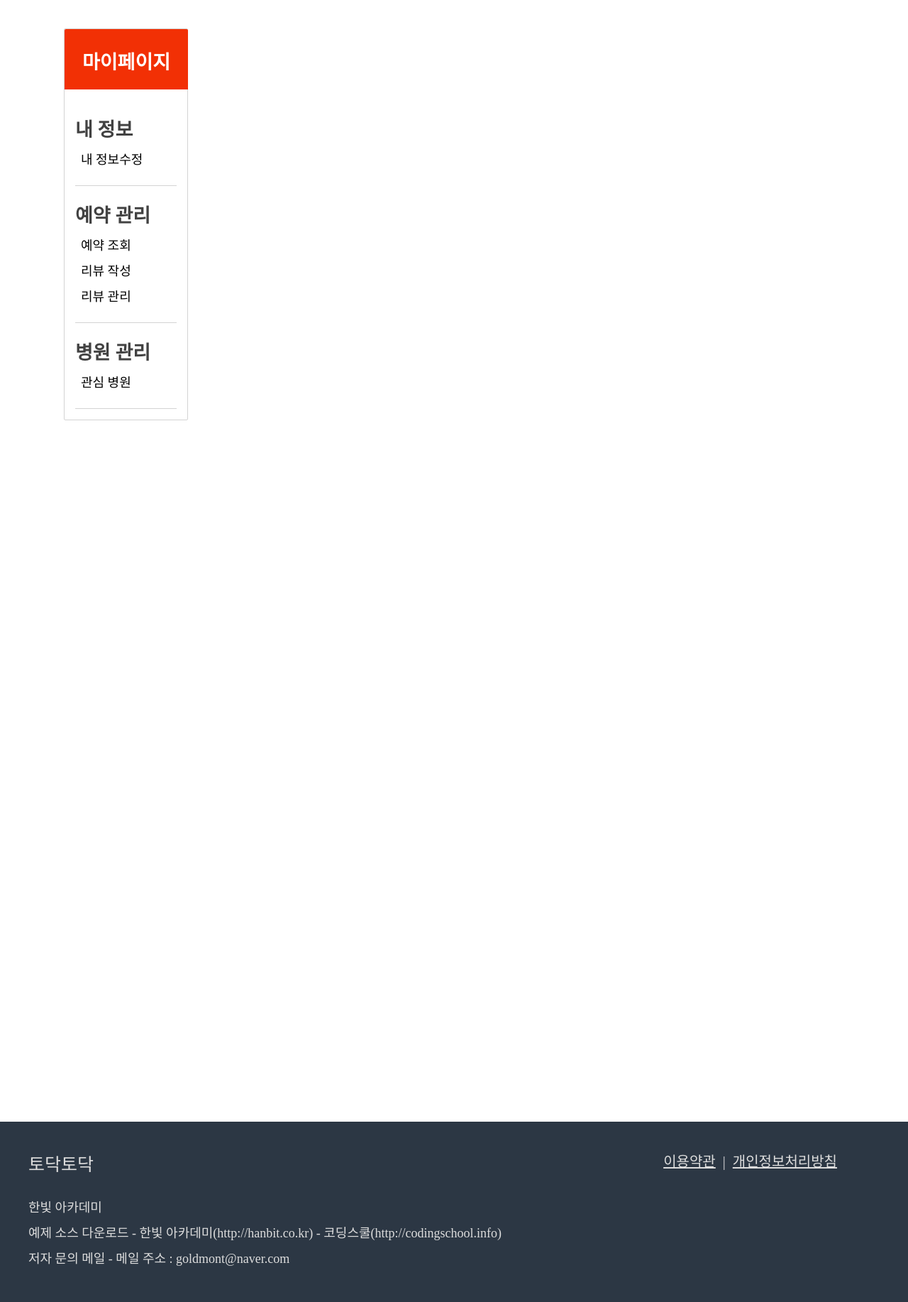
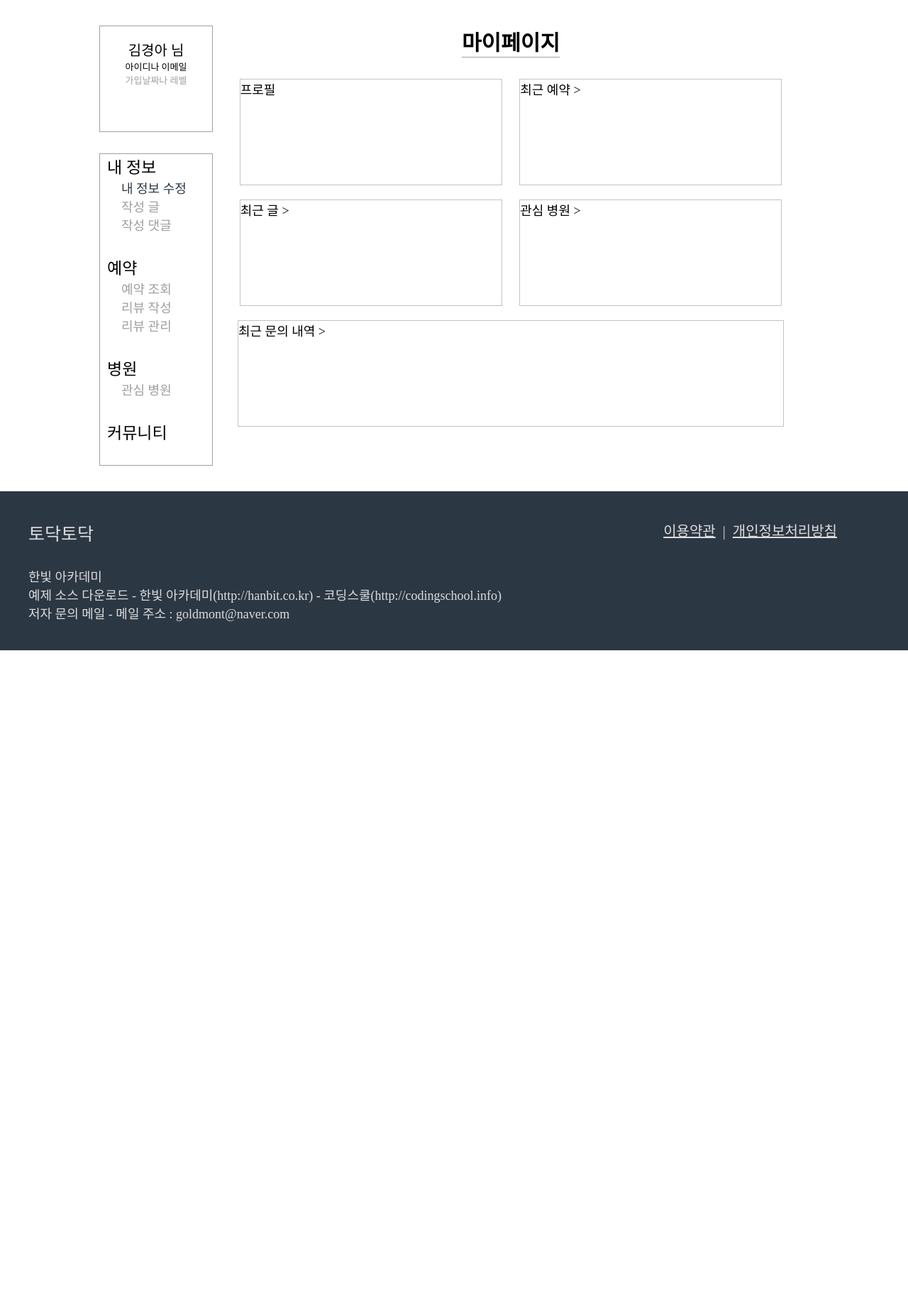
Before and after one commit to KyungAaaaaa/todagtodag, a PHP site: page /todagtodag//member/member_mypage.php in a window 1280 px wide. Shown: the part 60-1894 px from the top of the page at 71% size. After the commit the page ends 976 px from the top, so only its background shows below. Run offline with PHP 8.4, Linux system fonts and the light colour scheme; the visitor is signed in with stand-in values (Sample User, id 1); some web fonts are replaced.

Commit message:
20201007 kka
마이페이지 수정중

```diff
--- a/css/common.css
+++ b/css/common.css
@@ -1,5 +1,6 @@
 :root{
     --main--color:#ff4b23;
+    --sub--color: #9f9f9f;
 }
 
 /* 마진 패딩 초기화 */
--- a/home/css/home.css
+++ b/home/css/home.css
@@ -87,7 +87,6 @@
     display: flex;
     flex-direction: column;
     justify-content: center;
-
 }
 
 .search {
--- a/hospital/css/hospital_info.css
+++ b/hospital/css/hospital_info.css
@@ -42,6 +42,6 @@ th,td{width: 130px}
 .hospital_review h4 {display: inline-block}
 .hospital_review .user_info img{width: 20px;  margin-right: 10px}
 .hospital_review .review_content{padding-left: 25px;}
-.hospital_review li{margin: 20px 0; padding-bottom:10px;border-bottom: 1px dashed slategray;width: 80%}
+.hospital_review li{margin: 20px 0; padding-bottom:10px;border-bottom: 1px dashed var(--sub--color);width: 80%}
 .hospital_review .user_info{display: flex; align-items: center}
-.hospital_review .regist_day{font-size: 14px; color: #9b9b9b; margin-top: 5px;}
+.hospital_review .regist_day{font-size: 14px; color: var(--sub--color); margin-top: 5px;}
--- a/introduce/css/slide.css
+++ b/introduce/css/slide.css
@@ -1,6 +1,7 @@
 .slideshow {
     background: #000;
     min-width: 100%;
+    height: 100vh;
     overflow: hidden;
     position: relative;
 }
@@ -8,7 +9,7 @@
 .slideshow_slides {
     position: absolute;
     width: 100%;
-    height: 100%;
+    height: 100vh;
 }
 
 .slideshow_slides a {
--- a/introduce/introduce.php
+++ b/introduce/introduce.php
@@ -22,7 +22,7 @@
         <?php include  $_SERVER['DOCUMENT_ROOT'] . "/todagtodag/header.php"; ?>
     </header>
     <section style="position: relative; top: -60px;  z-index: 1;">
-        <div class="slideshow" style="min-height: 755px;">
+        <div class="slideshow" >
             <div class="slideshow_slides">
                 <a href="#" style="background-image: url(https://cdn.imweb.me/thumbnail/20190516/5cdcfae3db63e.jpg);">
                     <p>병원 예약 필수 사이트<br>토닥토닥</p>
--- a/member/css/mypage.css
+++ b/member/css/mypage.css
@@ -1,163 +1,60 @@
-#admin {
-  width: 1300px;
-  margin-top: 40px;
-  margin-bottom: 40px;
+@import "../../css/common.css";
+
+:root{
+    --right_box_width:800px;
+}
+.container {
+    width: 1000px;
+    margin: 2em auto;
+    align-items: center;
+    display: flex;
+    flex-direction: row;
+align-items: start;
+    /*border: 1px solid black;*/
 }
 
-#admin_border {
-  width: 1100px;
-  margin: 40px auto;
-  height: 1500px;
+.left_box {
+    display: flex;
+    flex-direction: column;
+    margin-right: 20px;
 }
 
-#snb {
-  display: inline-block;
-  float: left;
-  width: 175px;
-  border: 1px solid lightgray;
-  border-radius: 2px;
-  box-sizing: border-box;
+.user_info {
+    text-align: center;
+    width: 160px;
+    height: 150px;
+    padding: 1em 1em;
+    border: 1px solid var(--sub--color);
+}
+.user_info p:first-child{font-family: "S-CoreDream-5Medium"; font-size: 20px;}
+.user_info p:nth-child(2){font-size: 13px;}
+.user_info p:last-child{font-size: 13px; color:var(--sub--color);}
+
+.nav_list {
+    padding: 0 10px;
+    margin-top: 30px;
+    border: 1px solid var(--sub--color);
 }
 
-#snb_title {
-  width: 174px;
-  height: 85px;
-  background-color: #F23005;
-  border-top-left-radius: 2px;
-  border-top-right-radius: 2px;
-  box-sizing: border-box;
-  color: white;
-  text-align: center;
+.nav_menu {
+    margin-bottom: 30px;
 }
 
-#snb_title h1 {
-  padding-top: 25px;
+.nav_menu ul {
+    margin-left: 20px;
 }
+.nav_menu li{ cursor: pointer;color: var(--sub--color)}
+.nav_menu .nav_title {
+    font-size: 23px;
+    font-family: "S-CoreDream-6Bold";
+}
+.current_category{color: var(--main--color)}
+.current_page{font-weight: bolder; color:black;}
 
-#admin_menu_bar {
-  padding: 15px;
+.right_box {
+    width: var(--right_box_width);
 }
-
-#admin_menu_bar h2 {
-  margin-top: 20px;
-  color: #424242;
-  line-height:
-}
-
-#admin_menu_bar ul {
-  padding-bottom: 25px;
-  border-bottom: 1px solid lightgray;
-}
-
-#admin_menu_bar #sta_ul {
-  border: 0;
-  margin-bottom: 5px;
-}
-
-#admin_menu_bar ul li {
-  padding-top: 10px;
-  padding-left: 8px;
-}
-
-#content {
-  display: inline-block;
-  width: 890px;
-  height: 1500px;
-  margin-left: 30px;
-  float: left;
-  box-sizing: border-box;
-  padding: 10px;
-}
-
-#content #content_title {
-  border-bottom: 2px solid #424242;
-  padding-bottom: 15px;
-}
-
-.grade {
-  width: 50px;
-}
-
-a:hover {
-  color: lightblue;
-}
-
-/* #user_table {
-  width: 870px;
-  text-align: center;
-}
-#user_table td{
-  height: 30px;
-} */
-
-
-
-/* #user_table td {
-  border: 1px solid black;
-}
-
-#board1_table tr {
-  height: 25px;
-}
-
-#board1_table td {
-  border: 1px solid black;
-} */
-
-#hot_program {
-  width: 555px;
-  height: 650px;
-  margin-left: 5px;
-  float: left;
-}
-
-#p_ranking {
-  float: right;
-  margin-top: 2px;
-}
-
-#p_ranking li{
-  padding-top: 12px;
-  padding-bottom: 10px;
-  text-align: center;
-}
-
-#ul_ranking {
-  /* border:1px solid black; */
-  text-align: center;
-  height: 450px;
-}
-
-#ul_ranking p{
-  display: inline-block;
-}
-
-#ul_ranking .r1{
-  width: 40px;
-}
-#ul_ranking .r2{
-  width: 100px;
-}
-#ul_ranking .r3{
-  width: 75px;
-}
-#ul_ranking .r4{
-  width: 70px;
-}
-
-#container_pie{
-  min-width: 550px;
-  height: 470px;
-  max-width: 500px;
-  border-radius: 5px;
-  float:left;
-}
-
-#ul_ranking>li:nth-child(2n+1) {
-  background: #F2F2F2;
-}
-
-#i9{
-  color: white;
-  border-bottom: 2px solid black;
-}
+.content{display: flex;flex-direction: column; align-items: center;}
+.content .content_title{font-family: "S-CoreDream-4Regular";font-size:30px; margin-bottom: 20px; display: block;border-bottom: 1px solid var(--sub--color)}
+.content_item{display:inline-block;width:calc(var(--right_box_width)/2 - 30px);height: 150px; margin:10px;border: 1px solid #c3c3c3;}
+.content>span:last-child{width:calc(var(--right_box_width) - 30px);}
--- a/member/member_mypage.php
+++ b/member/member_mypage.php
@@ -1,6 +1,5 @@
 <?php
     session_start();
-
     if (isset($_GET["page"])) {
         $page = $_GET["page"];
     } else {
@@ -9,26 +8,13 @@
 ?>
 
 <!DOCTYPE html>
-<html lang="en" dir="ltr">
-
+<html lang="ko">
 	<head>
 		<meta charset="utf-8">
 		<title>토닥토닥</title>
 		<link rel="stylesheet" type="text/css" href="./css/mypage.css">
-		<link rel="shortcut icon" href="http://<?php echo $_SERVER['HTTP_HOST']; ?>/todagtodag/img/todagtodag3.png">
-		<link rel="stylesheet" href="http://<?php echo $_SERVER['HTTP_HOST']; ?>/todagtodag/css/common.css">
-		<link rel="stylesheet" href="http://<?php echo $_SERVER['HTTP_HOST']; ?>/todagtodag/member/css/member.css">
-		<!--  <link rel="stylesheet" href="https://cdnjs.cloudflare.com/ajax/libs/font-awesome/5.8.2/css/all.min.css" />-->
-
+		<link rel="shortcut icon" href="http://<?= $_SERVER['HTTP_HOST']; ?>/todagtodag/img/todagtodag3.png">
 		<script src="http://code.jquery.com/jquery-1.12.4.min.js" charset="utf-8"></script>
-		<script src="http://<?php echo $_SERVER['HTTP_HOST']; ?>/todagtodag/member/js/member_form.js"></script>
-
-		<script>
-            $(document).ready(function () {
-                M.AutoInit();
-                $('.collapsible').collapsible();
-            });
-		</script>
 	</head>
 
 	<body>
@@ -36,42 +22,59 @@
             <?php include $_SERVER['DOCUMENT_ROOT'] . "/todagtodag/header.php"; ?>
 		</header>
 		<section>
-			<div id="admin_border">
-				<div id="snb">
-					<div id="snb_title">
-						<h1>마이페이지</h1>
+			<div class="container">
+				<div class="left_box">
+					<div class="user_info"><p>김경아 님</p>
+						<p>아이디나 이메일</p>
+						<p>가입날짜나 레벨</p>
 					</div>
-					<div id="admin_menu_bar">
-						<h2>내 정보</h2><!-- /.menu-title -->
+					<div class="nav_list">
 						<ul>
-							<li>내 정보수정</li>
+							<li class="nav_menu"><span class="nav_title">내 정보</span>
+								<ul>
+									<li><a href="member_form.php?modify=modify">내 정보 수정</a></li>
+									<li>작성 글</li>
+									<li>작성 댓글</li>
 								</ul>
-
-						<h2>예약 관리</h2>
+							</li>
+							<li class="nav_menu"><span class="nav_title">예약</span>
 								<ul>
 									<li>예약 조회</li>
 									<li>리뷰 작성</li>
 									<li>리뷰 관리</li>
 								</ul>
-
-						<h2>병원 관리</h2>
+							</li>
+							<li class="nav_menu"><span class="nav_title">병원</span>
 								<ul>
 									<li>관심 병원</li>
 								</ul>
+							</li>
+							<li class="nav_menu"><span class="nav_title">커뮤니티</span>
+								<ul>
 
+								</ul>
+							</li>
+						</ul>
 					</div>
-				</div><!--  end of sub -->
-
-				<div id="content">
-
+				</div>
+				<div class="right_box">
+					<div class="content">
+						<h1 class="content_title">마이페이지</h1>
 						<div>
-
+							<span class="content_item">프로필</span>
+							<span class="content_item">최근 예약 > </span>
+						</div>
+						<div>
+							<span class="content_item">최근 글 > </span>
+							<span class="content_item">관심 병원 > </span>
+						</div>
+						<span class="content_item">최근 문의 내역 > </span>
+					</div>
+				</div>
+			</div>
 		</section>
 		<footer>
             <?php include $_SERVER['DOCUMENT_ROOT'] . "/todagtodag/footer.php"; ?>
 		</footer>
-
-
 	</body>
-
 </html>
```
Also changed, not shown: member/member_form.php (+135 -58 lines). Lines whose indentation alone changed are shown as unchanged.
